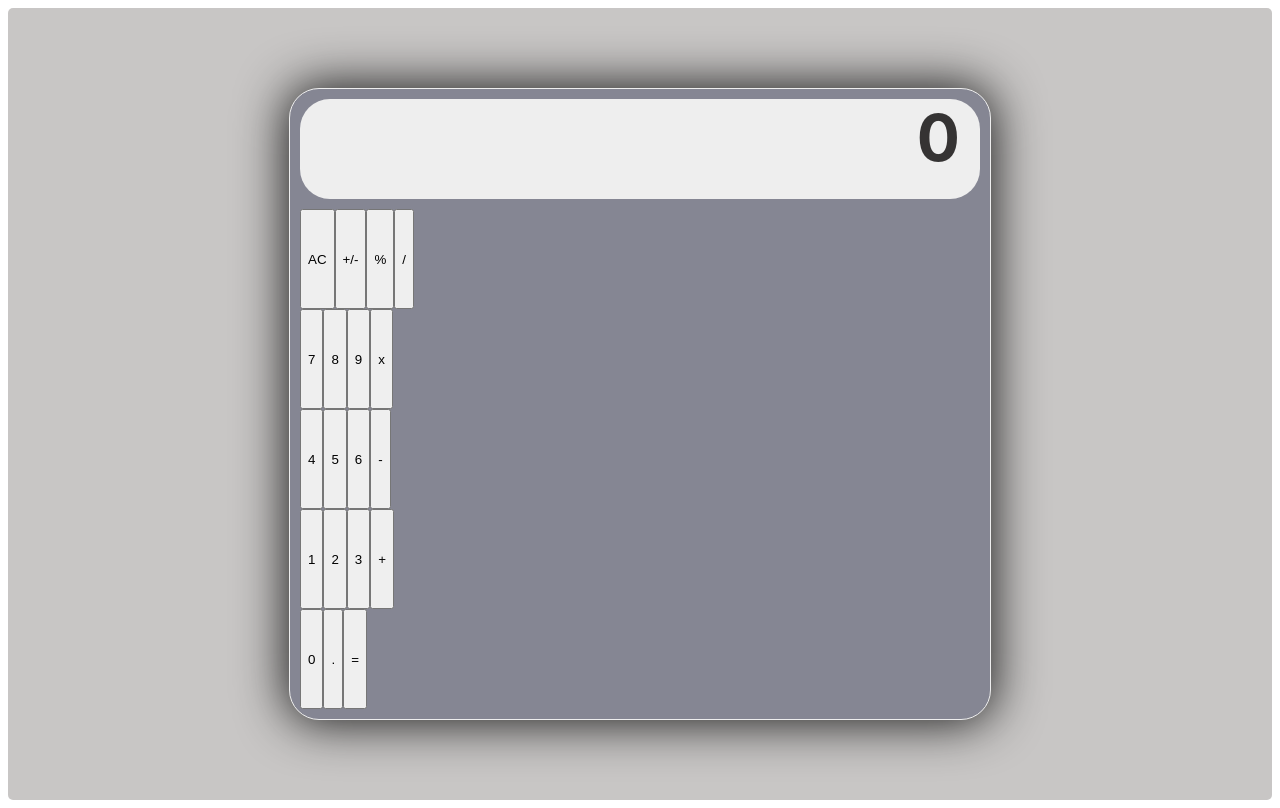
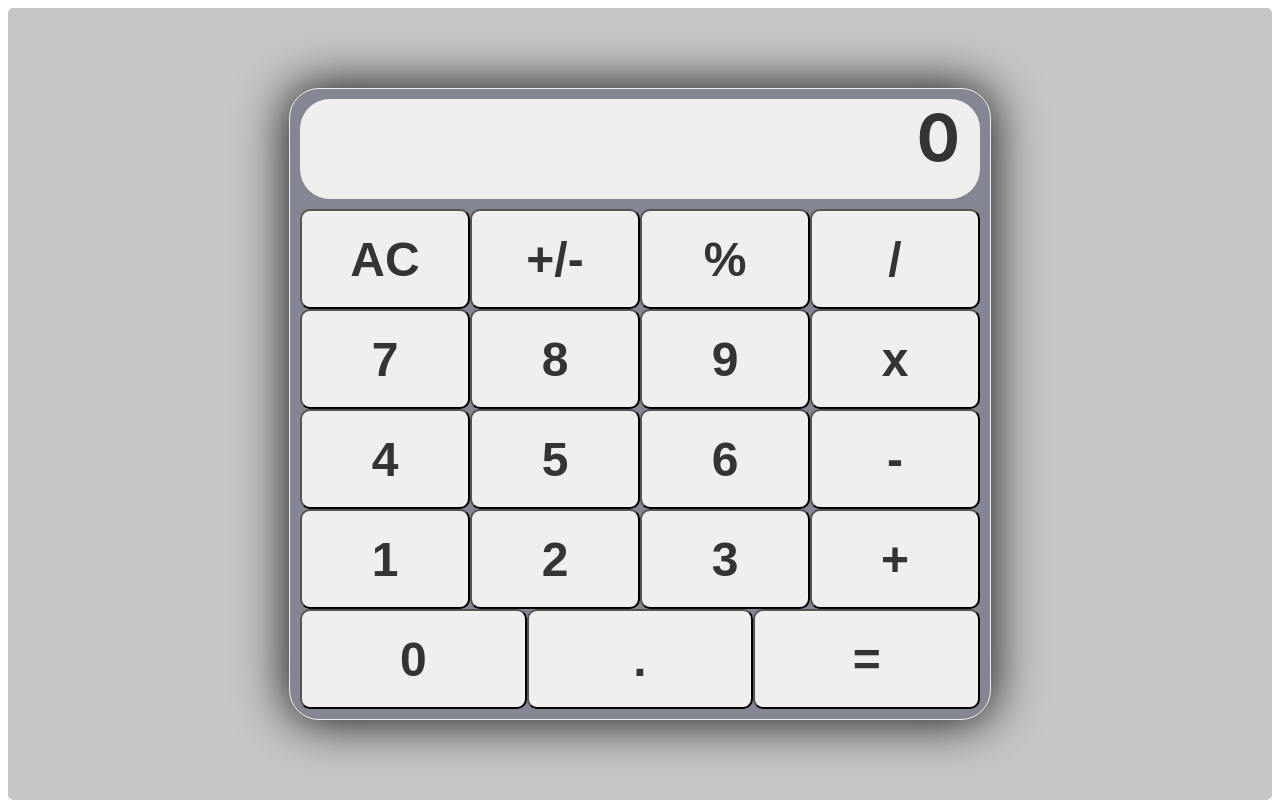
Before and after one commit to Audrey-Ella-xo/calculator, a React (Create React App) app: page / in a window 1280 px wide. Built offline with nearby package versions, Linux system fonts and the light colour scheme.

Commit message:
Add styling to button components

```diff
--- a/src/index.css
+++ b/src/index.css
@@ -53,3 +53,11 @@
 .group1, .group2, .group3, .group4, .group5 {
   display: flex;
   height: 100px; }
+
+.btn {
+  font-size: 3em;
+  border-radius: 10px;
+  flex-basis: 40%;
+  font-weight: bold;
+  color: rgb(53, 51, 51);
+}
```
